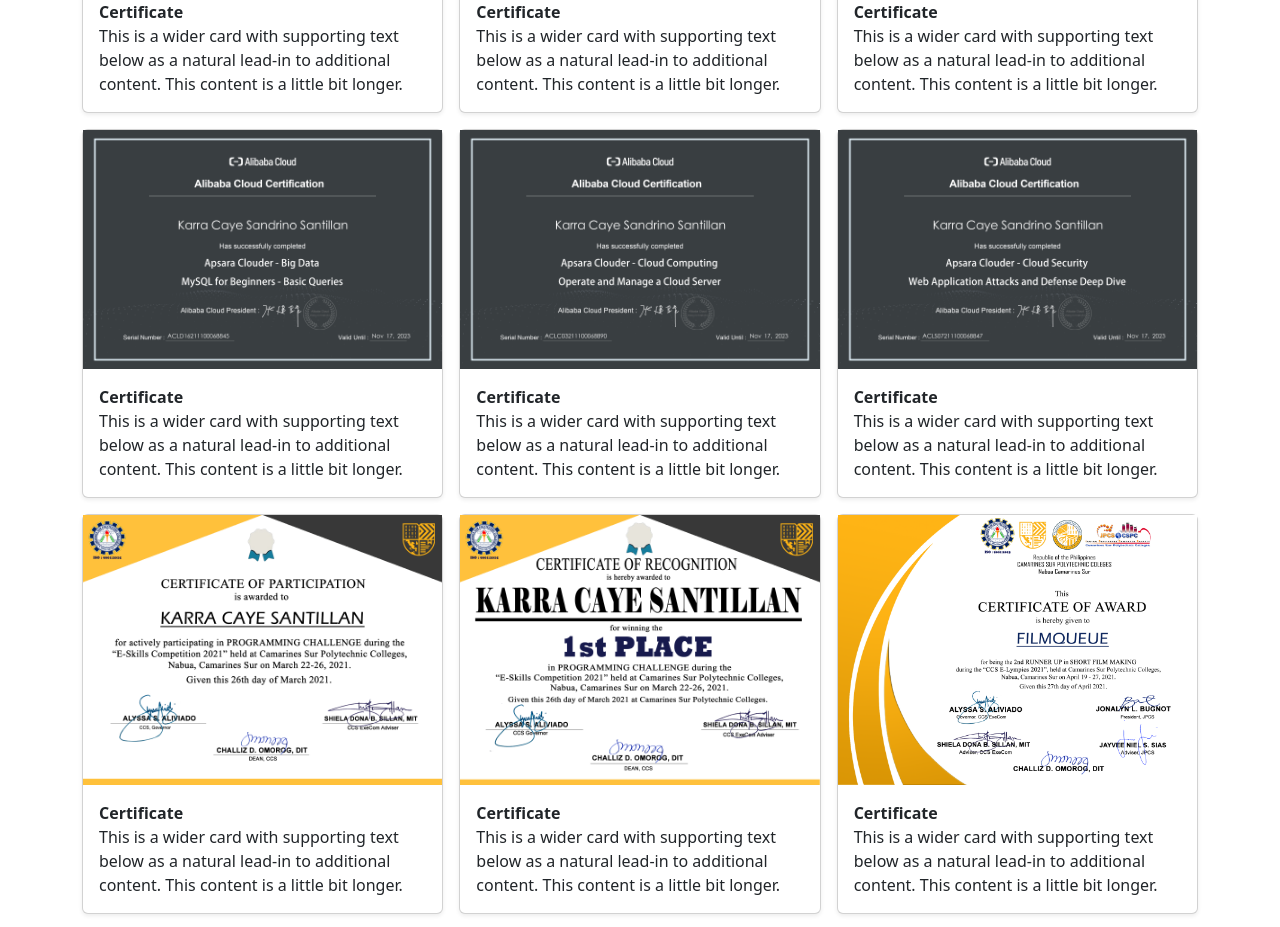
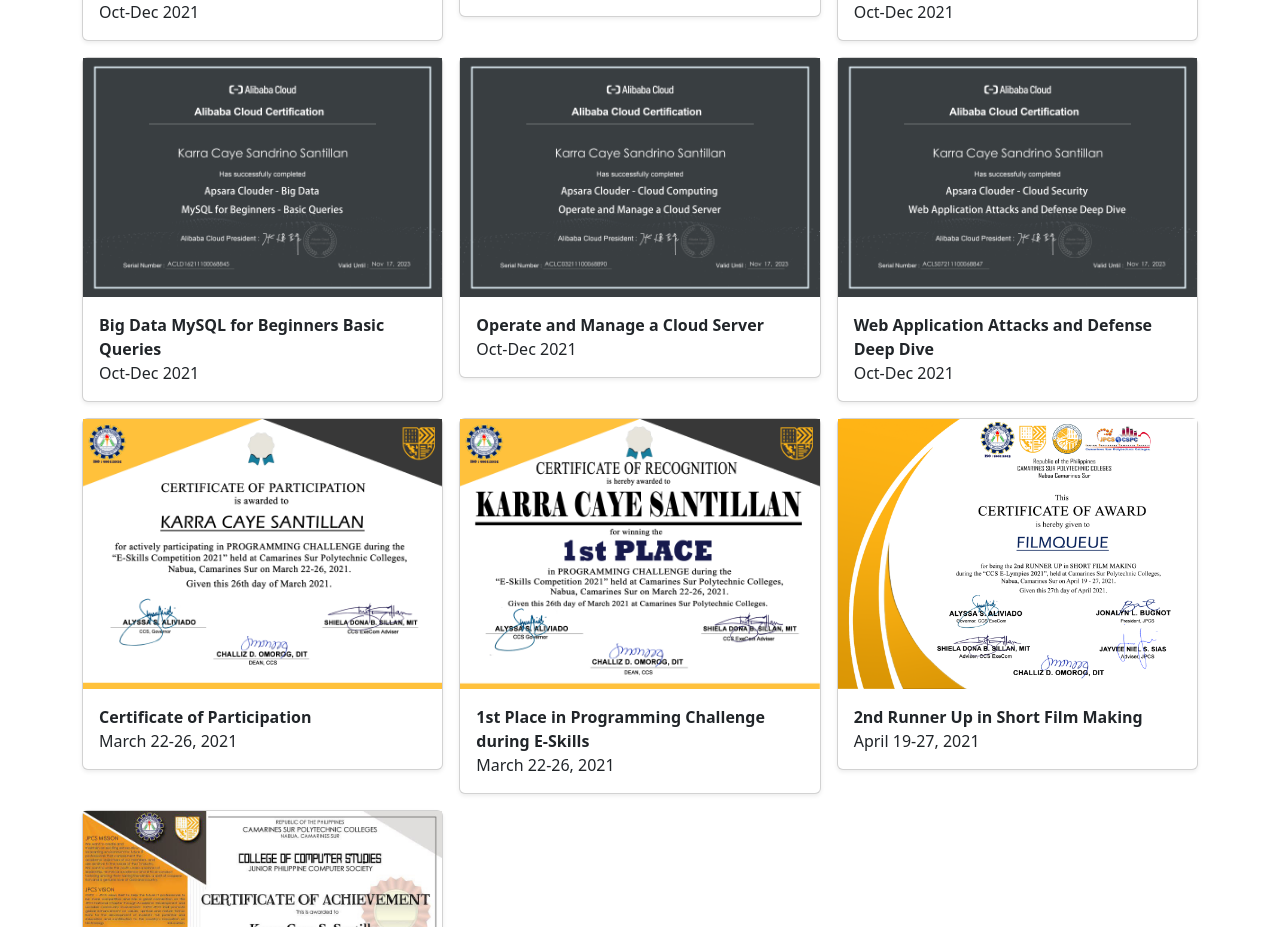
Before and after one commit to karracaye/karracaye, a plain HTML site: page index.html in a window 1280 px wide. Shown: the part 1279-2206 px from the top of the page. Drawn offline with nearby package versions, Linux system fonts and the light colour scheme.

Commit message:
Updated certificates

```diff
--- a/index.html
+++ b/index.html
@@ -46,26 +46,27 @@
                     <div class="col-md-6">
                         <div>
                             <h3 class="fw-light mb-4">Hi 👋</h3>
-                            <p>Lorem ipsum dolor sit amet consectetur, adipisicing elit. At, libero ad harum, nemo iure, deleniti voluptates dolor recusandae voluptatibus error dolore tempora dicta! Quasi dolorem minus non inventore ipsam ad.</p>
-                            <p>Lorem ipsum dolor sit amet consectetur, adipisicing elit. At, libero ad harum, nemo iure, deleniti voluptates dolor recusandae voluptatibus error dolore tempora dicta! Quasi dolorem minus non inventore ipsam ad.</p>
+                            <p>My name is Karra Caye Sandrino Santillan, an inspiring future Front-end Developer.</p>
+                            <p>Hardworking, dedicated, consistent leader and a passionate individual who loves to explore different programming and visual design-related fields. Loves
+                            to express herself through different digital and traditional arts mediums that can be used to create creative visual designs.</p>
                         </div>
                     </div>
                     <div class="col-md-6 text-end pt-5">
                         <div class="mb-3">
-                            <span>karahsantillan@gmail.com</span>
+                            <span>karahcaesantillan@gmail.com</span>
                             <svg xmlns="http://www.w3.org/2000/svg" width="16" height="16" fill="currentColor" class="bi bi-envelope ms-2" viewBox="0 0 16 16">
                                 <path d="M0 4a2 2 0 0 1 2-2h12a2 2 0 0 1 2 2v8a2 2 0 0 1-2 2H2a2 2 0 0 1-2-2V4Zm2-1a1 1 0 0 0-1 1v.217l7 4.2 7-4.2V4a1 1 0 0 0-1-1H2Zm13 2.383-4.708 2.825L15 11.105V5.383Zm-.034 6.876-5.64-3.471L8 9.583l-1.326-.795-5.64 3.47A1 1 0 0 0 2 13h12a1 1 0 0 0 .966-.741ZM1 11.105l4.708-2.897L1 5.383v5.722Z"/>
                             </svg>
                         </div>
                         <div class="mb-3">
-                            <span>+639123456789</span>
+                            <span>+639669809061</span>
                             <svg xmlns="http://www.w3.org/2000/svg" width="16" height="16" fill="currentColor" class="bi bi-phone ms-2" viewBox="0 0 16 16">
                                 <path d="M11 1a1 1 0 0 1 1 1v12a1 1 0 0 1-1 1H5a1 1 0 0 1-1-1V2a1 1 0 0 1 1-1h6zM5 0a2 2 0 0 0-2 2v12a2 2 0 0 0 2 2h6a2 2 0 0 0 2-2V2a2 2 0 0 0-2-2H5z"/>
                                 <path d="M8 14a1 1 0 1 0 0-2 1 1 0 0 0 0 2z"/>
                             </svg>
                         </div>
                         <div class="mb-3">
-                            <span>Polangui Albay</span>
+                            <span>Zone 4 Apad, Polangui Albay</span>
                             <svg xmlns="http://www.w3.org/2000/svg" width="16" height="16" fill="currentColor" class="bi bi-geo-alt ms-2" viewBox="0 0 16 16">
                                 <path d="M12.166 8.94c-.524 1.062-1.234 2.12-1.96 3.07A31.493 31.493 0 0 1 8 14.58a31.481 31.481 0 0 1-2.206-2.57c-.726-.95-1.436-2.008-1.96-3.07C3.304 7.867 3 6.862 3 6a5 5 0 0 1 10 0c0 .862-.305 1.867-.834 2.94zM8 16s6-5.686 6-10A6 6 0 0 0 2 6c0 4.314 6 10 6 10z"/>
                                 <path d="M8 8a2 2 0 1 1 0-4 2 2 0 0 1 0 4zm0 1a3 3 0 1 0 0-6 3 3 0 0 0 0 6z"/>
@@ -86,8 +87,8 @@
                                 <img src="./certificates/Alibaba-Cloud-Big-Data-Quickstart-Series-Data-Integration.png" width="100%" />
                             </div>
                             <div class="card-body text-start">
-                                <span class="fw-bold" >Certificate</span>
-                                <p class="card-text">This is a wider card with supporting text below as a natural lead-in to additional content. This content is a little bit longer.</p>
+                                <span class="fw-bold" >Alibaba Cloud Big Data - Data Integration</span>
+                                <p class="card-text">Oct-Dec 2021</p>
                             </div>
                         </div>
                     </div>
@@ -97,8 +98,9 @@
                                 <img src="./certificates/An-Introduction-Of-DevOps.png" width="100%" />
                             </div>
                             <div class="card-body text-start">
-                                <span class="fw-bold" >Certificate</span>
-                                <p class="card-text">This is a wider card with supporting text below as a natural lead-in to additional content. This content is a little bit longer.</p>
+
+                                <span class="fw-bold" >An Introduction of DevOps</span>
+                                <p class="card-text">Oct-Dec 2021</p>
                             </div>
                         </div>
                     </div>
@@ -108,8 +110,9 @@
                                 <img src="./certificates/How-to-Use-Spark-on-Cloud-Series-2-Spark-Python.png" width="100%" />
                             </div>
                             <div class="card-body text-start">
-                                <span class="fw-bold" >Certificate</span>
-                                <p class="card-text">This is a wider card with supporting text below as a natural lead-in to additional content. This content is a little bit longer.</p>
+
+                                <span class="fw-bold" >How to Use Spark on Cloud Series 2 Spark Python</span>
+                                <p class="card-text">Oct-Dec 2021</p>
                             </div>
                         </div>
                     </div>
@@ -119,8 +122,8 @@
                                 <img src="./certificates/MySQL-for-Beginners-Basic-Queries.png" width="100%" />
                             </div>
                             <div class="card-body text-start">
-                                <span class="fw-bold" >Certificate</span>
-                                <p class="card-text">This is a wider card with supporting text below as a natural lead-in to additional content. This content is a little bit longer.</p>
+                                <span class="fw-bold" >Big Data MySQL for Beginners Basic Queries</span>
+                                <p class="card-text">Oct-Dec 2021</p>
                             </div>
                         </div>
                     </div>
@@ -130,8 +133,8 @@
                                 <img src="./certificates/Operate-and-Manage-a-Cloud-Server.png" width="100%" />
                             </div>
                             <div class="card-body text-start">
-                                <span class="fw-bold" >Certificate</span>
-                                <p class="card-text">This is a wider card with supporting text below as a natural lead-in to additional content. This content is a little bit longer.</p>
+                                <span class="fw-bold" > Operate and Manage a Cloud Server </span>
+                                <p class="card-text">Oct-Dec 2021</p>
                             </div>
                         </div>
                     </div>
@@ -141,8 +144,8 @@
                                 <img src="./certificates/Web-Application-Attacks-And-Defense-Deep-Dive.png" width="100%" />
                             </div>
                             <div class="card-body text-start">
-                                <span class="fw-bold" >Certificate</span>
-                                <p class="card-text">This is a wider card with supporting text below as a natural lead-in to additional content. This content is a little bit longer.</p>
+                                <span class="fw-bold" > Web Application Attacks and Defense Deep Dive </span>
+                                <p class="card-text">Oct-Dec 2021</p>
                             </div>
                         </div>
                     </div>
@@ -152,8 +155,8 @@
                                 <img src="./certificates/Santillan.png" width="100%" />
                             </div>
                             <div class="card-body text-start">
-                                <span class="fw-bold" >Certificate</span>
-                                <p class="card-text">This is a wider card with supporting text below as a natural lead-in to additional content. This content is a little bit longer.</p>
+                                <span class="fw-bold" > Certificate of Participation  </span>
+                                <p class="card-text">March 22-26, 2021</p>
                             </div>
                         </div>
                     </div>
@@ -163,8 +166,8 @@
                                 <img src="./certificates/First-place-santillan.jpg" width="100%" />
                             </div>
                             <div class="card-body text-start">
-                                <span class="fw-bold" >Certificate</span>
-                                <p class="card-text">This is a wider card with supporting text below as a natural lead-in to additional content. This content is a little bit longer.</p>
+                                <span class="fw-bold" > 1st Place in Programming Challenge during E-Skills </span>
+                                <p class="card-text">March 22-26, 2021</p>
                             </div>
                         </div>
                     </div>
@@ -174,8 +177,8 @@
                                 <img src="./certificates/FILMQUEUE.png" width="100%" />
                             </div>
                             <div class="card-body text-start">
-                                <span class="fw-bold" >Certificate</span>
-                                <p class="card-text">This is a wider card with supporting text below as a natural lead-in to additional content. This content is a little bit longer.</p>
+                                <span class="fw-bold" > 2nd Runner Up in Short Film Making </span>
+                                <p class="card-text">April 19-27, 2021</p>
                             </div>
                         </div>
                     </div>
@@ -185,8 +188,8 @@
                                 <img src="./certificates/IMG_7407.jpeg" width="100%" />
                             </div>
                             <div class="card-body text-start">
-                                <span class="fw-bold" >Certificate</span>
-                                <p class="card-text">This is a wider card with supporting text below as a natural lead-in to additional content. This content is a little bit longer.</p>
+                                <span class="fw-bold" > 5th Place in Programming Challenge </span>
+                                <p class="card-text">April 15-16, 2021</p>
                             </div>
                         </div>
                     </div>
```
